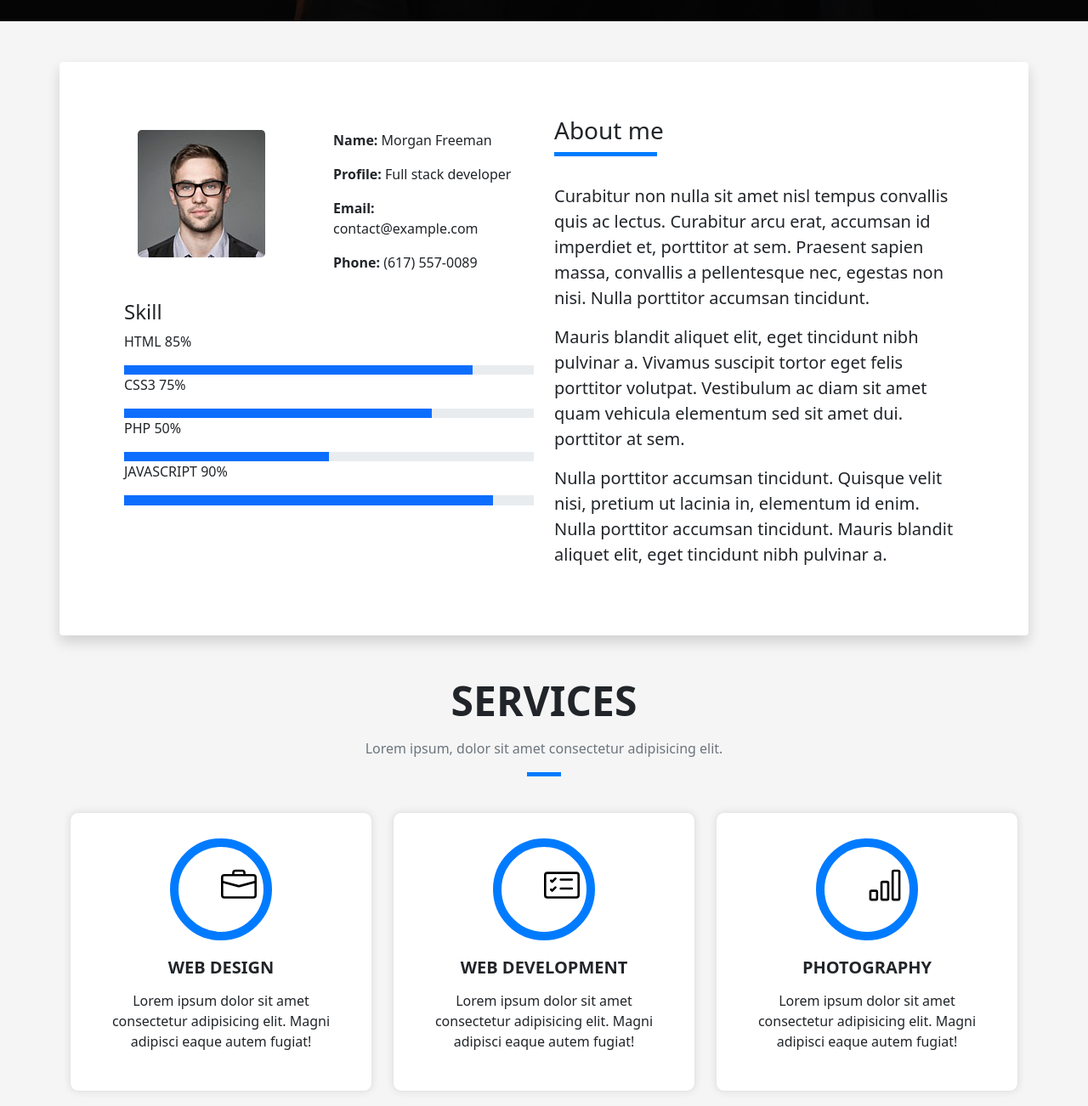
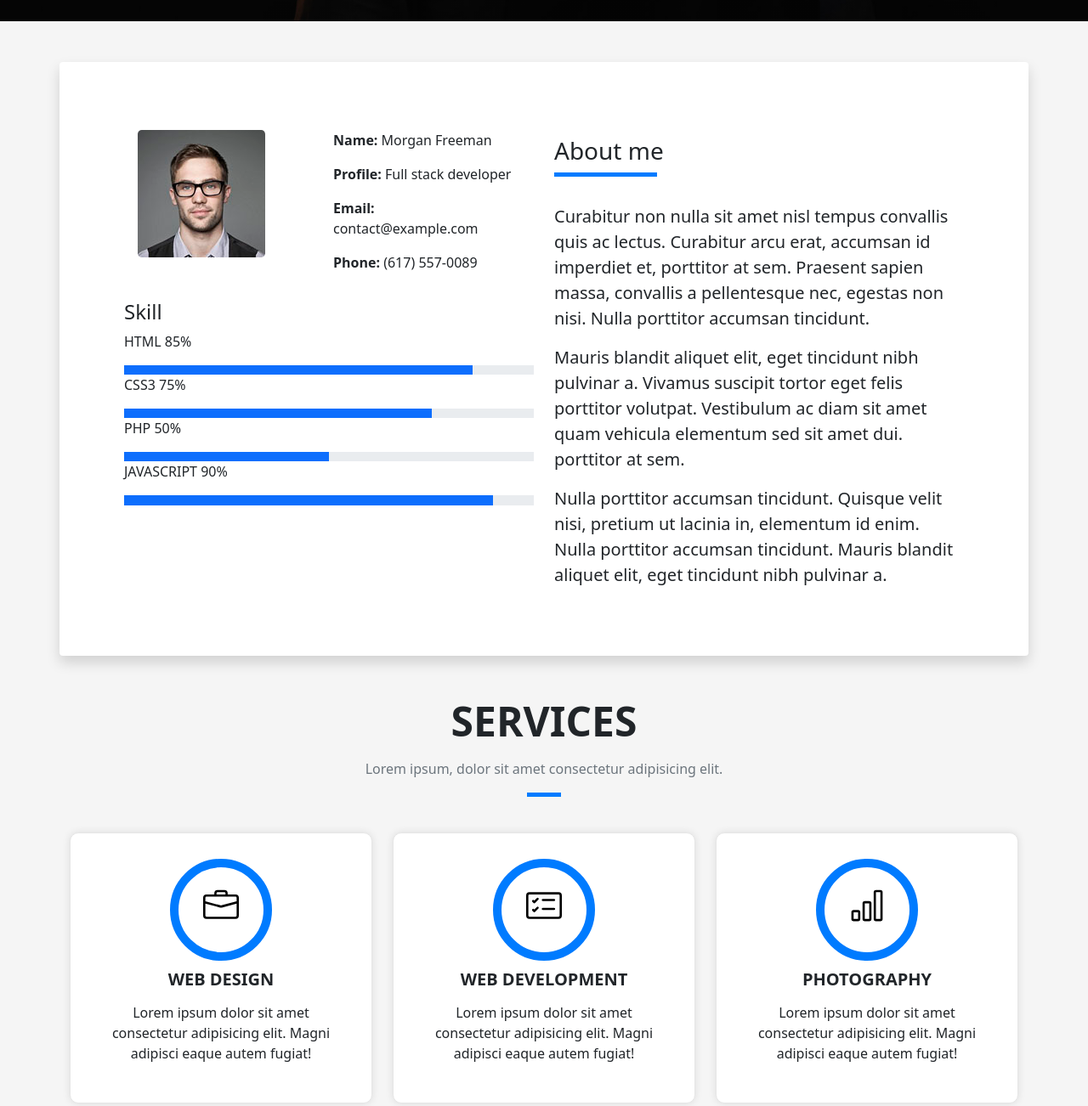
Before and after one commit to Mariam-Elgazzar/portfolio-bootstrap, a plain HTML site: page index.html in a window 1280 px wide. Shown: the part 775-2077 px from the top of the page at 85% size. Drawn offline with nearby package versions, Linux system fonts and the light colour scheme; a script that the page names is missing.

Commit message:
add some modification in the second section

```diff
--- a/index.html
+++ b/index.html
@@ -15,11 +15,11 @@
     <title>Devfolio</title>
   </head>
   <body class="index-page">
+<!-- Start of Header -->
     <header id="header" class="header  text-white ">
         <div class="container-fluid d-flex align-items-center justify-content-between px-5 py-2">
-            <p class=" fs-3" >DevFolio</p>
-
-            <nav class="navbar navbar-expand-lg fs-5 px-5 text-white">
+          <p class=" fs-3" >DevFolio</p>
+          <nav class="navbar navbar-expand-lg fs-5 px-5 text-white justify-content-evenly">
                 <button class="navbar-toggler" type="button" data-bs-toggle="collapse" data-bs-target="#navbarNav" aria-controls="navbarNav" aria-expanded="false" aria-label="Toggle navigation">
                     <span class="navbar-toggler-icon"></span>
                 </button>
@@ -85,7 +85,7 @@
     <!-- About me -->
     <section class="container bg-light shadow p-5 my-5 bg-body rounded ">
       <div class="row m-3">
-        <div class="col-md-6">
+        <div class="col-lg-6 col-md-12 col-sm-12">
           <div class="d-flex">
             <div class="m-3">
               <img
@@ -101,22 +101,23 @@
               <p><strong>Phone:</strong> (617) 557-0089</p>
             </div>
           </div>
+
+          <div  >
           <h4>
             Skill
           </h4>
-          <div>
+          <div  style="">
             <p>HTML 85%</p>
             <div class="progress" style="">
               <div
                 class="progress-bar "
                 role="progressbar"
-                style="width: 85%"
+                style="width: 85% ;"
                 aria-valuenow="85"
                 aria-valuemin="0"
                 aria-valuemax="100"
               ></div>
             </div>
-          </div>
           <div>
             <p>CSS3 75%</p>
             <div class="progress ">
@@ -157,8 +158,11 @@
             </div>
           </div>
         </div>
-        <div class="col-md-6 lead">
-          <h3>About me </h3><hr class="hr w-25 mb-4">
+
+          </div>
+        </div>
+        <div class="col-lg-6 col-md-12 col-sm-12 lead">
+          <h3 class="mt-4">About me </h3><hr class="hr w-25 mb-4">
           <p>
             Curabitur non nulla sit amet nisl tempus convallis quis ac lectus.
             Curabitur arcu erat, accumsan id imperdiet et, porttitor at sem.
@@ -192,7 +196,7 @@
         <div class="col-md-4">
           <div class="service-box">
             <div class="icon-circle">
-              <span class="service-icon">
+              <div class="service-icon">
                 <svg
                   xmlns="http://www.w3.org/2000/svg"
                   width="42"
@@ -205,7 +209,7 @@
                     d="M6.5 1A1.5 1.5 0 0 0 5 2.5V3H1.5A1.5 1.5 0 0 0 0 4.5v8A1.5 1.5 0 0 0 1.5 14h13a1.5 1.5 0 0 0 1.5-1.5v-8A1.5 1.5 0 0 0 14.5 3H11v-.5A1.5 1.5 0 0 0 9.5 1zm0 1h3a.5.5 0 0 1 .5.5V3H6v-.5a.5.5 0 0 1 .5-.5m1.886 6.914L15 7.151V12.5a.5.5 0 0 1-.5.5h-13a.5.5 0 0 1-.5-.5V7.15l6.614 1.764a1.5 1.5 0 0 0 .772 0M1.5 4h13a.5.5 0 0 1 .5.5v1.616L8.129 7.948a.5.5 0 0 1-.258 0L1 6.116V4.5a.5.5 0 0 1 .5-.5"
                   />
                 </svg>
-              </span>
+              </div>
             </div>
             <h3 class="service-title">WEB DESIGN</h3>
             <p>
--- a/style.css
+++ b/style.css
@@ -1,27 +1,28 @@
 * {
   margin: 0;
   padding: 0;
-  font-family: system-ui, "Segoe UI", "Helvetica Neue", "Noto Sans", "Liberation Sans", Arial, sans-serif, "Apple Color Emoji", "Segoe UI Emoji", "Segoe UI Symbol", "Noto Color Emoji";
+  font-family: system-ui, "Segoe UI", "Helvetica Neue", "Noto Sans",
+    "Liberation Sans", Arial, sans-serif, "Apple Color Emoji", "Segoe UI Emoji",
+    "Segoe UI Symbol", "Noto Color Emoji";
 }
-body{
+body {
   background-color: #f5f5f5;
-
 }
-a{
+a {
   text-decoration: none;
   color: black;
   transition: all 0.5s ease-in-out;
 }
-small{
+small {
   font-size: small;
 }
-small span{
+small span {
   color: #007bff;
 }
-.hr{
+.hr {
   display: inline-block;
-  height:5px !important;
-  width:40px;
+  height: 5px !important;
+  width: 40px;
   color: #007bff;
   opacity: 1;
   margin-top: 0;
@@ -30,10 +31,7 @@ small span{
 /* start header */
 header {
   height: 100vh;
-  background-image:  radial-gradient(
-      rgba(0, 0, 0, 0.499)
-      ,rgba(0, 0, 0, 0.47)
-    ),
+  background-image: radial-gradient(rgba(0, 0, 0, 0.499), rgba(0, 0, 0, 0.47)),
     url("./imges/hero-bg.jpg");
   background-attachment: scroll;
   background-size: cover;
@@ -58,8 +56,8 @@ header {
   background-color: #e9ecef;
 }
 
-.header-text{
-  padding: 25vh ;
+.header-text {
+  padding: 25vh;
   font-size: 100px !important;
 }
 
@@ -70,13 +68,12 @@ header {
   margin: 20px 0;
   text-align: center;
   background-color: #ffffff;
-  box-shadow: 0px 0px 10px rgba(0,0,0,0.1);
+  box-shadow: 0px 0px 10px rgba(0, 0, 0, 0.1);
 }
 .service-icon {
   font-size: 50px;
   color: #007bff;
   margin-bottom: 20px;
-  margin-left: 2%;
 }
 .service-title {
   font-size: 20px;
@@ -103,16 +100,15 @@ header {
   border: 10px solid #007bff;
   display: flex;
   align-items: center;
-  justify-content: space-evenly;
-  margin: 0 auto 20px;
+  justify-content: center;
+  margin: 0 auto 10px;
   padding: 50px !important;
 }
 
-
-
 .counter {
   position: relative;
-  background-image:linear-gradient(#0077ffb8,#0077ffb9), url('./imges/counters-bg.jpg')  ;
+  background-image: linear-gradient(#0077ffb8, #0077ffb9),
+    url("./imges/counters-bg.jpg");
   background-size: cover;
   background-position: center center;
   color: #fff;
@@ -120,7 +116,6 @@ header {
   /* text-align: center; */
   padding: 100px 0;
 }
-
 
 .icon-box {
   text-align: center;
@@ -142,8 +137,8 @@ header {
   margin: 2% 0;
 }
 
-.portfolio-body{
-  display:inline-block;
+.portfolio-body {
+  display: inline-block;
   float: left;
   padding-top: 25px;
 }
@@ -159,36 +154,35 @@ header {
   transform: scale(1.2);
 }
 .icon-plus {
-  width: .5em;
-  height: .5em;
+  width: 0.5em;
+  height: 0.5em;
   border-radius: 50%;
   border: 3px solid #007bff;
   display: flex;
   align-items: center;
   justify-content: center;
   float: right;
-  margin-top:30px;
+  margin-top: 30px;
   padding: 15px !important;
 }
-.card-body{
+.card-body {
   position: relative;
 }
-.card-category-box{
+.card-category-box {
   position: absolute;
-  padding:  3px 16px 0;
+  padding: 3px 16px 0;
   top: -0.8rem;
   left: 35%;
-    line-height: 25px;
+  line-height: 25px;
   overflow: hidden;
   background-color: #007bff;
   color: white;
   border-radius: 5px;
   text-transform: uppercase;
-
 }
 
-.card-img-top :hover{
-transition: all 1s;
+.card-img-top :hover {
+  transition: all 1s;
 }
 .avatar {
   width: 32px;
@@ -196,9 +190,10 @@ transition: all 1s;
   margin-right: 4px;
   overflow: hidden;
 }
-.testimonial{
+.testimonial {
   position: relative;
-  background-image:linear-gradient(#0077ffb8,#0077ffb9), url('./imges/overlay-bg.jpg')  ;
+  background-image: linear-gradient(#0077ffb8, #0077ffb9),
+    url("./imges/overlay-bg.jpg");
   background-size: cover;
   background-position: center center;
   color: white;
@@ -206,18 +201,14 @@ transition: all 1s;
   text-align: center;
   padding: 50px 0;
 }
-.progress{
+.progress {
   border-radius: 0;
   height: 0.7rem;
+  width: 100%;
 }
-
-
-
-
 
 .contact-section {
   padding: 50px 0;
-
 }
 .contact-section .form-control {
   border-radius: 0;
@@ -232,16 +223,8 @@ transition: all 1s;
   padding: 30px;
   box-shadow: 0 0 10px rgba(0, 0, 0, 0.1);
 }
-form div{
+form div {
   margin-block: 2%;
 }
 
-
-
-
-
-
-
-
-
 /* /////////////// */
```
Also changed, not shown: exercies.js (added).
